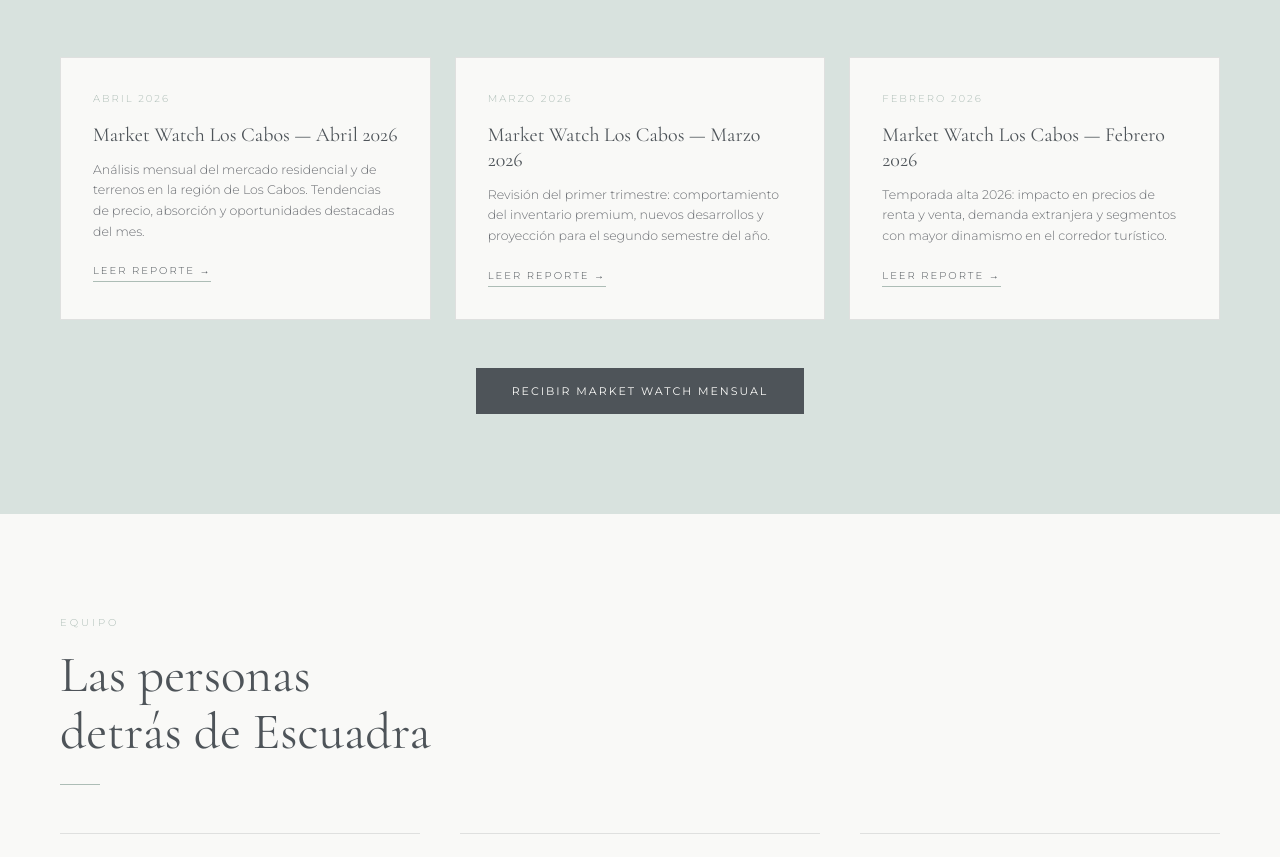
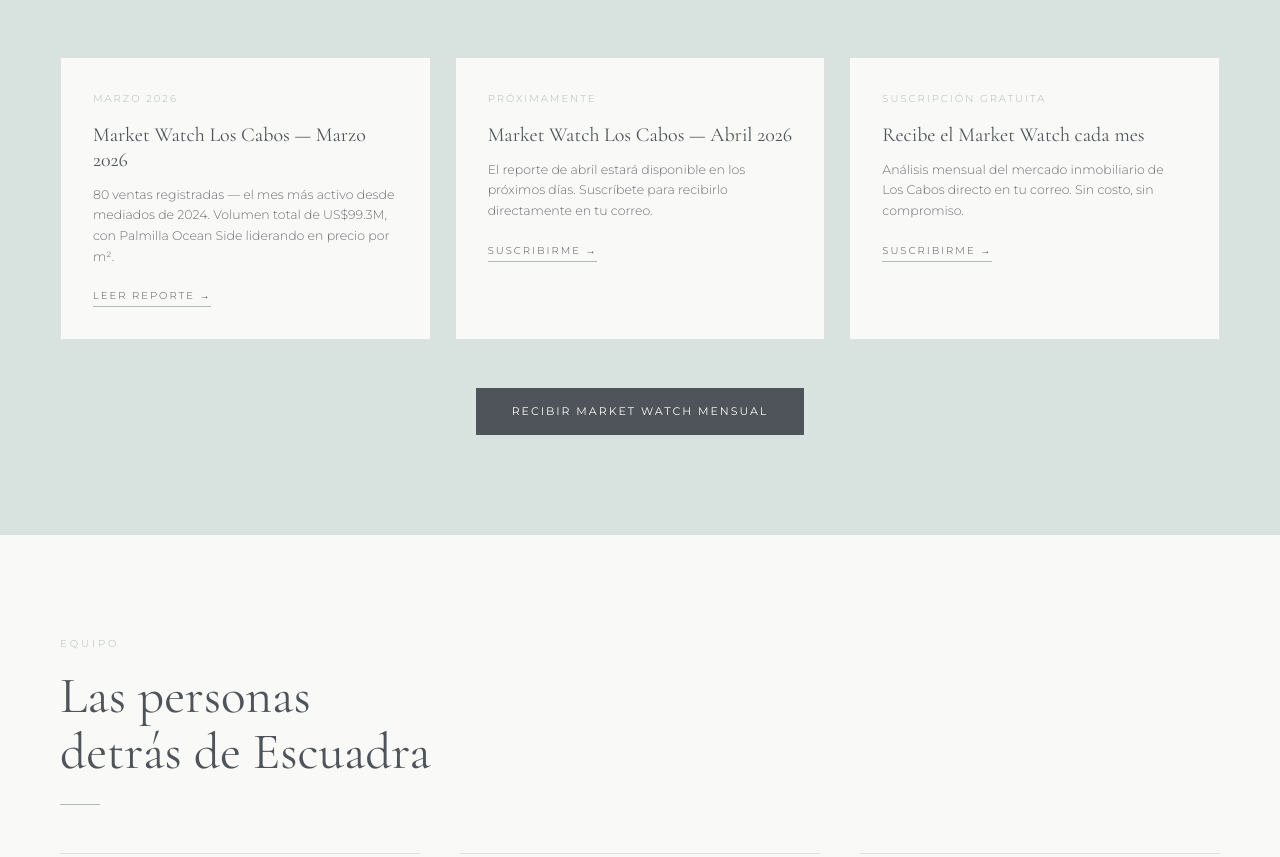
Before and after one commit to joseignacio-sketch/escuadra-web, a plain HTML site: page index.html in a window 1280 px wide. Shown: the part 2632-3489 px from the top of the page. Drawn offline with nearby package versions, Linux system fonts and the light colour scheme.

Commit message:
Add files via upload

```diff
--- a/index.html
+++ b/index.html
@@ -599,7 +599,7 @@
       <p class="hero-sub">Proyectos, consultoría y análisis de mercado en la región de Los Cabos</p>
       <div class="hero-actions">
         <a href="#servicios" class="btn-primary">Nuestros Servicios</a>
-        <a href="#market-watch" class="btn-ghost">Ver Market Watch →</a>
+        <a href="market-watch-marzo-2026.html" class="btn-ghost">Ver Market Watch →</a>
       </div>
     </div>
   </section>
@@ -684,26 +684,25 @@
     </div>
 
     <div class="mw-grid">
-      <!-- Card ejemplo 1 -->
-      <a href="#" class="mw-card">
-        <p class="mw-date">Abril 2026</p>
-        <h3 class="mw-title">Market Watch Los Cabos — Abril 2026</h3>
-        <p class="mw-excerpt">Análisis mensual del mercado residencial y de terrenos en la región de Los Cabos. Tendencias de precio, absorción y oportunidades destacadas del mes.</p>
+      <!-- Card marzo 2026 -->
+      <a href="market-watch-marzo-2026.html" class="mw-card">
+        <p class="mw-date">Marzo 2026</p>
+        <h3 class="mw-title">Market Watch Los Cabos — Marzo 2026</h3>
+        <p class="mw-excerpt">80 ventas registradas — el mes más activo desde mediados de 2024. Volumen total de US$99.3M, con Palmilla Ocean Side liderando en precio por m².</p>
         <span class="mw-link">Leer reporte →</span>
       </a>
-      <!-- Card ejemplo 2 -->
-      <a href="#" class="mw-card">
-        <p class="mw-date">Marzo 2026</p>
-        <h3 class="mw-title">Market Watch Los Cabos — Marzo 2026</h3>
-        <p class="mw-excerpt">Revisión del primer trimestre: comportamiento del inventario premium, nuevos desarrollos y proyección para el segundo semestre del año.</p>
-        <span class="mw-link">Leer reporte →</span>
+      <!-- Próximamente -->
+      <a href="#contacto" class="mw-card">
+        <p class="mw-date">Próximamente</p>
+        <h3 class="mw-title">Market Watch Los Cabos — Abril 2026</h3>
+        <p class="mw-excerpt">El reporte de abril estará disponible en los próximos días. Suscríbete para recibirlo directamente en tu correo.</p>
+        <span class="mw-link">Suscribirme →</span>
       </a>
-      <!-- Card ejemplo 3 -->
-      <a href="#" class="mw-card">
-        <p class="mw-date">Febrero 2026</p>
-        <h3 class="mw-title">Market Watch Los Cabos — Febrero 2026</h3>
-        <p class="mw-excerpt">Temporada alta 2026: impacto en precios de renta y venta, demanda extranjera y segmentos con mayor dinamismo en el corredor turístico.</p>
-        <span class="mw-link">Leer reporte →</span>
+      <a href="#contacto" class="mw-card">
+        <p class="mw-date">Suscripción gratuita</p>
+        <h3 class="mw-title">Recibe el Market Watch cada mes</h3>
+        <p class="mw-excerpt">Análisis mensual del mercado inmobiliario de Los Cabos directo en tu correo. Sin costo, sin compromiso.</p>
+        <span class="mw-link">Suscribirme →</span>
       </a>
     </div>
 
```
